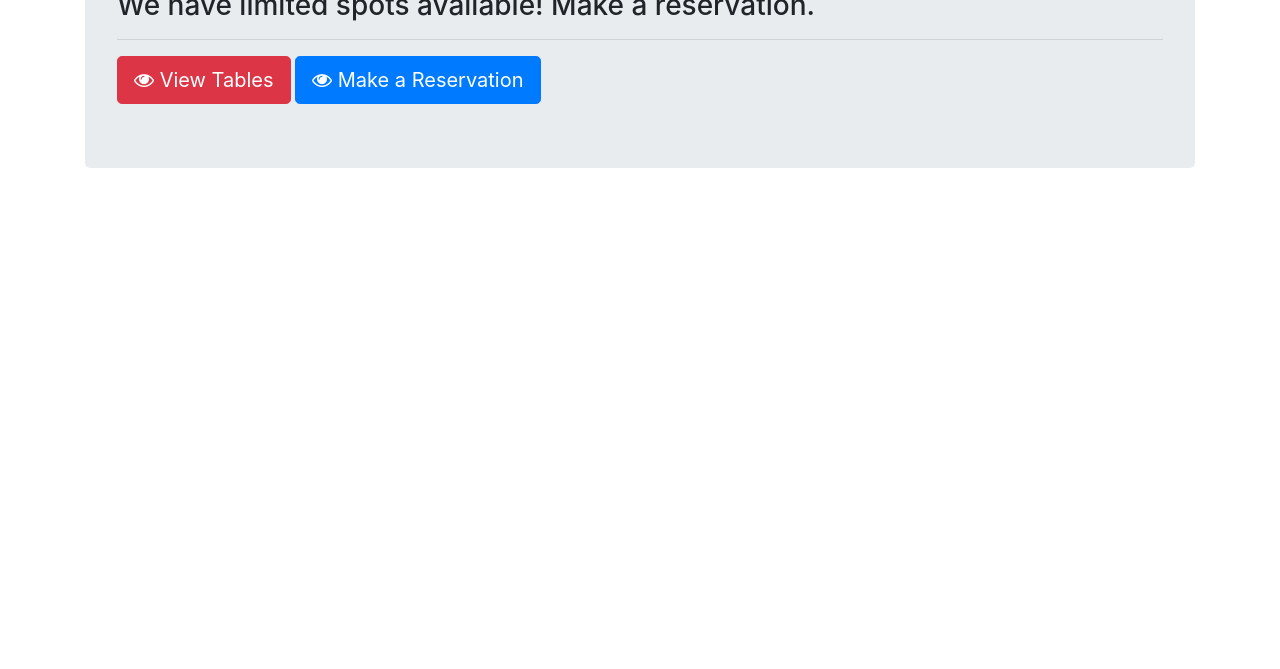
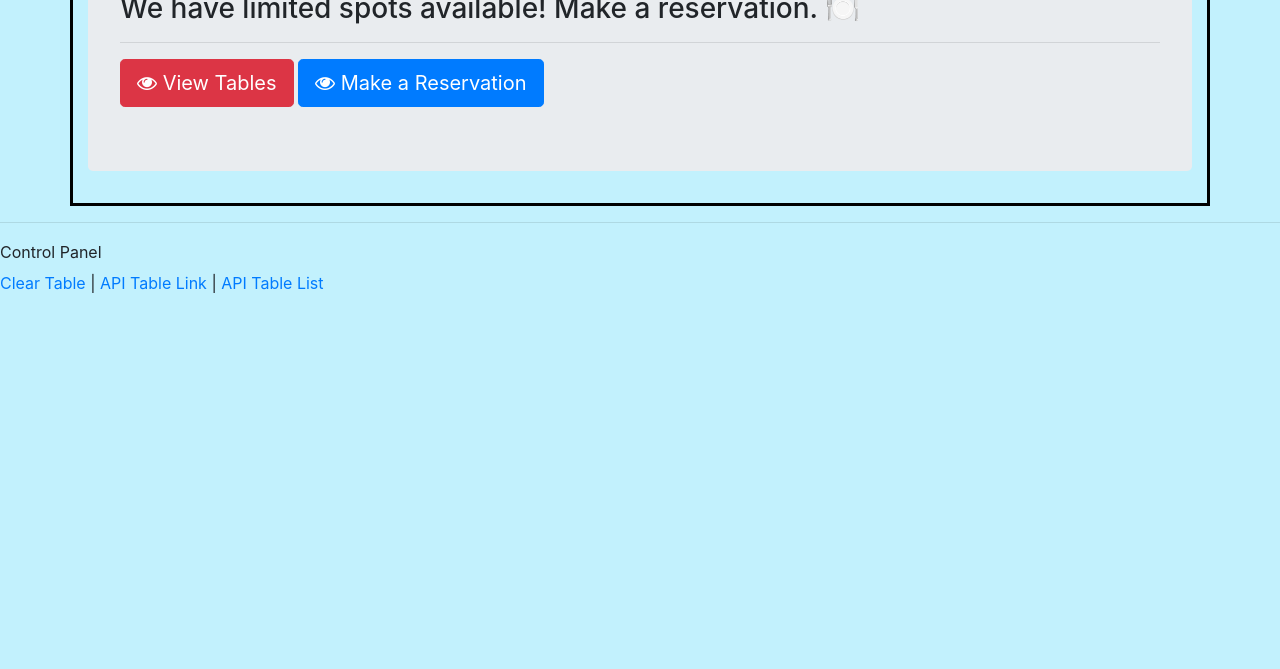
Before and after one commit to sjohn214/Table-for-5, a website: page frontend/home.html in a window 1280 px wide. Shown: the part 131-800 px from the top of the page. Drawn offline with nearby package versions, Linux system fonts and the light colour scheme.

Commit message:
Add inline style

```diff
--- a/front end/home.html
+++ b/frontend/home.html
@@ -9,16 +9,17 @@
   <script src="https://code.jquery.com/jquery.js"></script>
   <script src="https://maxcdn.bootstrapcdn.com/bootstrap/4.0.0/js/bootstrap.min.js"></script>
 
+
 </head>
-<body>
+<body style="background-color: rgb(194, 241, 253);">
 
-  <div class="container">
+  <div class="container" style="display: center; border: 3px black solid;">
     <div class="jumbotron">
       <h1>Table for 5</h1>
-      <h3>We have limited spots available! Make a reservation.</h3>
+      <h3>We have limited spots available! Make a reservation. 🍽️</h3>
       <hr>
-      <a href="/"><button class="btn btn-danger btn-lg"><span class="fa fa-eye"></span> View Tables</button></a>
-      <a href="/"><button class="btn btn-primary btn-lg"><span class="fa fa-eye"></span> Make a Reservation</button></a>
+      <a href="/"><button class="btn btn-danger btn-lg" style="display:center;"><span class="fa fa-eye"></span> View Tables</button></a>
+      <a href="/"><button class="btn btn-primary btn-lg"style="display:center;"><span class="fa fa-eye"></span> Make a Reservation</button></a>
     </div>
 
       </div>
@@ -42,4 +43,15 @@
         });
       </script>
     </body>
+    <hr>
+            <h5 class=“text-center”>
+              <small>Control Panel</small>
+            </h5>
+            <p>
+                <a href=“#” id=“clear”>Clear Table</a>
+                 |
+                <a href=“/api/tables”>API Table Link</a>
+                 |
+                <a href=“/api/waitlist”>API Table List</a>
+            </p>
 </html>
```
Also changed, not shown: frontend/tables.html (renamed from front end/tables.html, +0 -1 lines), front end/index.html (deleted), front end/style.css (deleted), frontend/reserve.html (renamed from front end/reserve.html).
